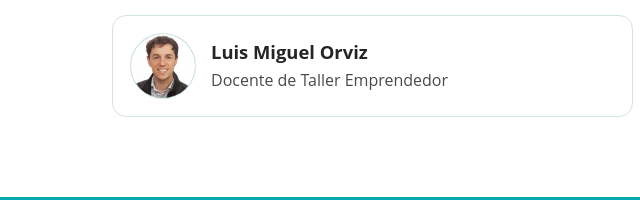
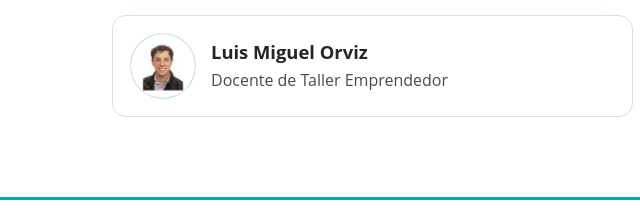
Before and after one commit to ucaece-t-e-tm-viernes-luigi-nati/landing, a plain HTML site: page index.html in a window 1280 px wide. Shown: the part 2737-2954 px from the top of the page, 0-640 px from the left. Drawn offline with Linux system fonts and the light colour scheme.

Commit message:
Foto docente 1080x1080 con 12% de relleno blanco
Co-Authored-By: Claude Opus 5.5 <noreply@anthropic.com>

```diff
--- a/index.html
+++ b/index.html
@@ -237,7 +237,7 @@
       <div class="contenedor">
         <h2>Docentes</h2>
         <ul class="docentes">
-          <li><span class="avatar avatar-docente" aria-hidden="true"><span class="avatar-iniciales">LO</span><img src="fotos/docentes/orviz_luis.webp" alt="" width="64" height="64" loading="lazy" decoding="async" onerror="this.remove()"></span><div><h3>Luis Miguel Orviz</h3><p>Docente de Taller Emprendedor</p></div></li>
+          <li><span class="avatar avatar-docente" aria-hidden="true"><span class="avatar-iniciales">LO</span><img src="fotos/docentes/orviz_luis_1080.webp" alt="" width="64" height="64" loading="lazy" decoding="async" onerror="this.remove()"></span><div><h3>Luis Miguel Orviz</h3><p>Docente de Taller Emprendedor</p></div></li>
           <li><span class="avatar avatar-docente" aria-hidden="true"><span class="avatar-iniciales">NT</span></span><div><h3>Natalia Tonon García</h3><p>Docente de Taller Emprendedor</p></div></li>
         </ul>
       </div>
```
Also changed, not shown: fotos/docentes/orviz_luis.webp (deleted), fotos/docentes/orviz_luis_1080.webp (added).
